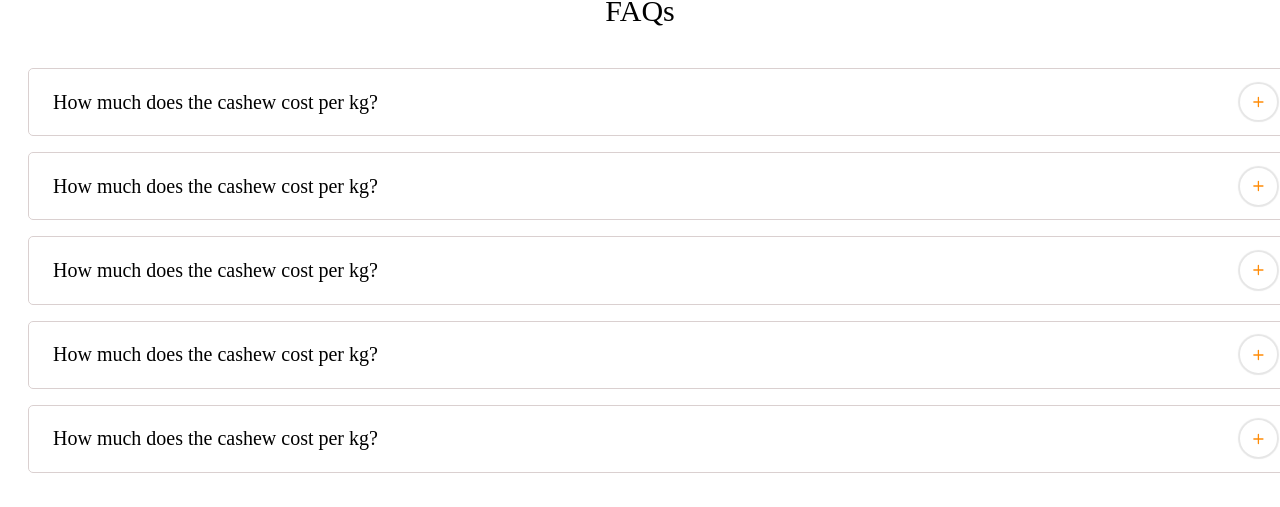
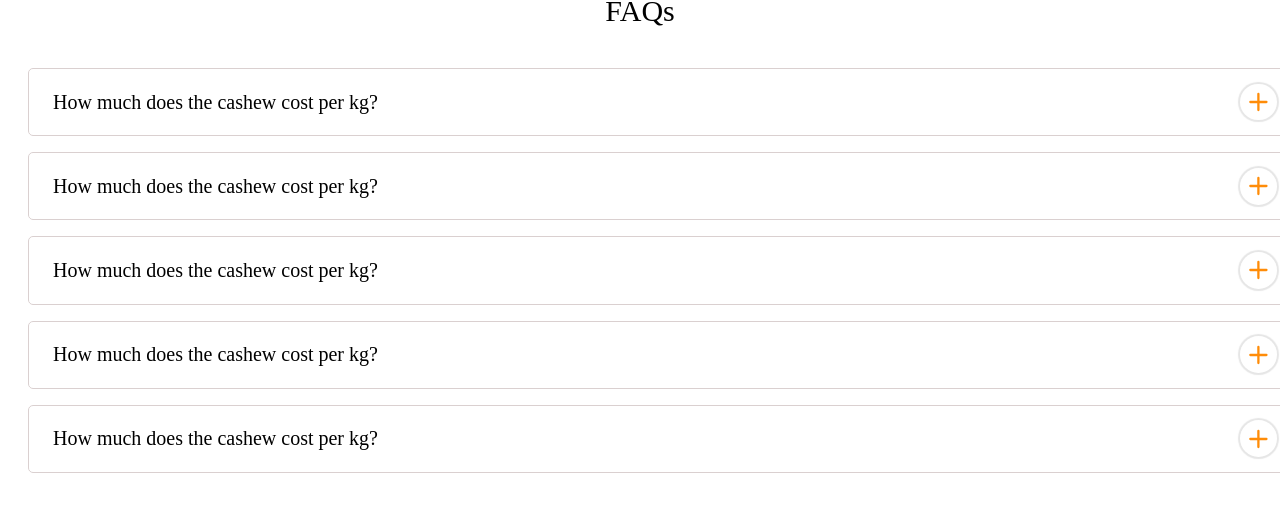
Before and after one commit to SahTitus/sormorchea, a Next.js app: page / in a window 1280 px wide. Shown: the part 1454-1961 px from the top of the page. Built offline with nearby package versions, Linux system fonts and the light colour scheme.

Commit message:
first commit

```diff
--- a/components/Accordion.jsx
+++ b/components/Accordion.jsx
@@ -11,9 +11,9 @@ const Question = ({ title, info }) => {
         <p className={styles.title}>
           How much does the cashew cost per kg?
         </p>
-        <button className={styles.btn} type="button" aria-label="expand" onClick={() => setExpanded(!expanded)}>
+        <div className={styles.btn} onClick={() => setExpanded(!expanded)}>
           {expanded ? <Dash /> : <Plus />}
-        </button>
+        </div>
       </header>
       {expanded && (
         <p className={styles.answer}>
```
